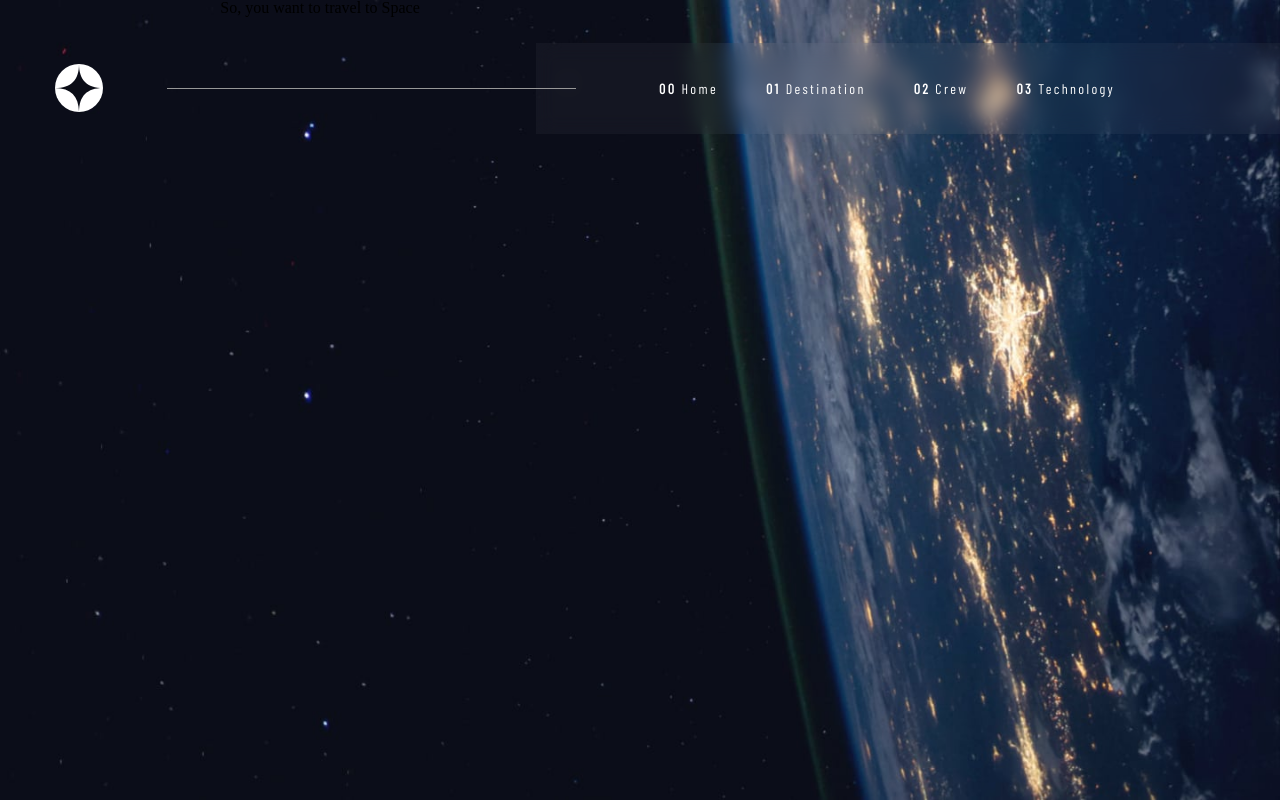
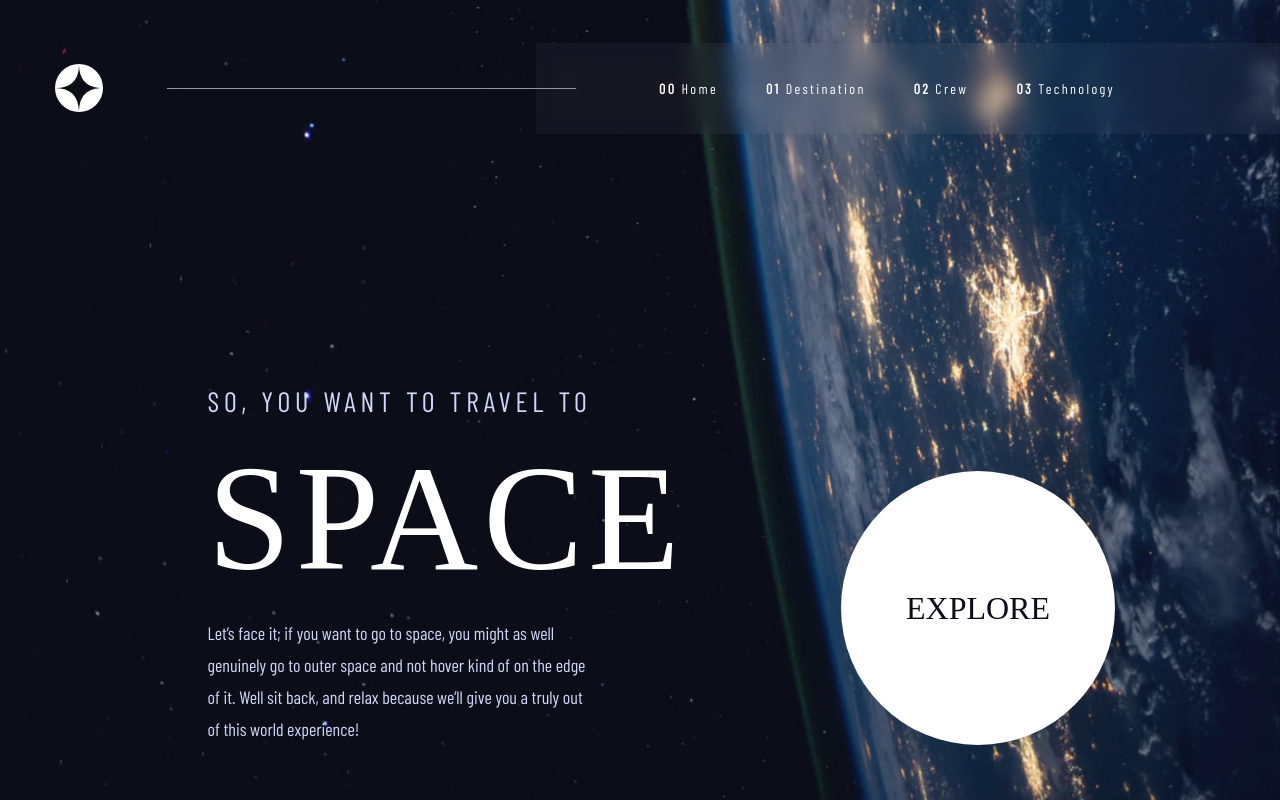
Before and after one commit to Hedg0305/front-end-mentor-space-tourism, a Next.js app: page / in a window 1280 px wide. Built offline with nearby package versions, Linux system fonts and the light colour scheme; a web font is replaced by a local one.

Commit message:
Enhance: Finished home page

```diff
--- a/src/pages/index.tsx
+++ b/src/pages/index.tsx
@@ -1,16 +1,41 @@
+/* eslint-disable jsx-a11y/anchor-is-valid */
 import { NextPage } from "next";
 
-import { Content, HighlightedText, Title, Wrapper } from "@/styles/Home.styles";
+import Link from "next/link";
+import {
+  Content,
+  Description,
+  HighlightedText,
+  LeftContent,
+  RightContent,
+  Title,
+  Wrapper,
+} from "@/styles/Home.styles";
 
 const Home: NextPage = () => {
   return (
     <Wrapper>
       <Content>
-        <div>
+        <LeftContent>
           <Title>
-            So, you want to travel to <HighlightedText>Space</HighlightedText>
+            So, you want to travel to
+            <br />
+            <br />
+            <HighlightedText>Space</HighlightedText>
           </Title>
-        </div>
+          <Description>
+            Let’s face it; if you want to go to space, you might as well
+            genuinely go to outer space and not hover kind of on the edge of it.
+            Well sit back, and relax because we’ll give you a truly out of this
+            world experience!
+          </Description>
+        </LeftContent>
+
+        <RightContent>
+          <Link href="/destination">
+            <a>Explore</a>
+          </Link>
+        </RightContent>
       </Content>
     </Wrapper>
   );
--- a/src/styles/Home.styles.ts
+++ b/src/styles/Home.styles.ts
@@ -6,16 +6,65 @@ export const Wrapper = styled.div`
   width: 100%;
   background: url(${BackgroundImage.src}) no-repeat;
   background-size: cover;
+
+  padding-top: 387px;
+  padding-inline: 165px;
 `;
 
 export const Content = styled.div`
   display: grid;
   grid-template-columns: 1fr 1fr;
   place-items: center;
+
+  color: ${({ theme }) => theme.colors.light_text};
 `;
 
-export const Title = styled.h3``;
+export const LeftContent = styled.div`
+  max-width: 390px;
+`;
 
-export const HighlightedText = styled.span``;
+export const Title = styled.h5`
+  ${({ theme }) => theme.typography.Heading5}
 
-export const Description = styled.p``;
+  text-transform: uppercase;
+  color: ${({ theme }) => theme.colors.light_purple};
+`;
+
+export const HighlightedText = styled.span`
+  ${({ theme }) => theme.typography.Heading1}
+
+  text-transform: uppercase;
+  color: ${({ theme }) => theme.colors.light_text};
+`;
+
+export const Description = styled.p`
+  ${({ theme }) => theme.typography.body}
+
+  margin-top: 24px;
+  line-height: 32px;
+
+  color: ${({ theme }) => theme.colors.light_purple};
+`;
+
+export const RightContent = styled.div`
+  height: 274px;
+  width: 274px;
+  border-radius: 50%;
+  background-color: ${({ theme }) => theme.colors.light_text};
+
+  margin-left: auto;
+  margin-top: auto;
+
+  a {
+    width: 100%;
+    height: 100%;
+
+    display: flex;
+    justify-content: center;
+    align-items: center;
+
+    ${({ theme }) => theme.typography.Heading4}
+    color: ${({ theme }) => theme.colors.dark_text};
+    text-transform: uppercase;
+  }
+`;
--- a/src/styles/global.css
+++ b/src/styles/global.css
@@ -22,6 +22,10 @@ time, mark, audio, video {
 	font: inherit;
 	vertical-align: baseline;
 }
+
+a{
+	text-decoration: none;
+}
 /* HTML5 display-role reset for older browsers */
 article, aside, details, figcaption, figure,
 footer, header, hgroup, menu, nav, section {
```
